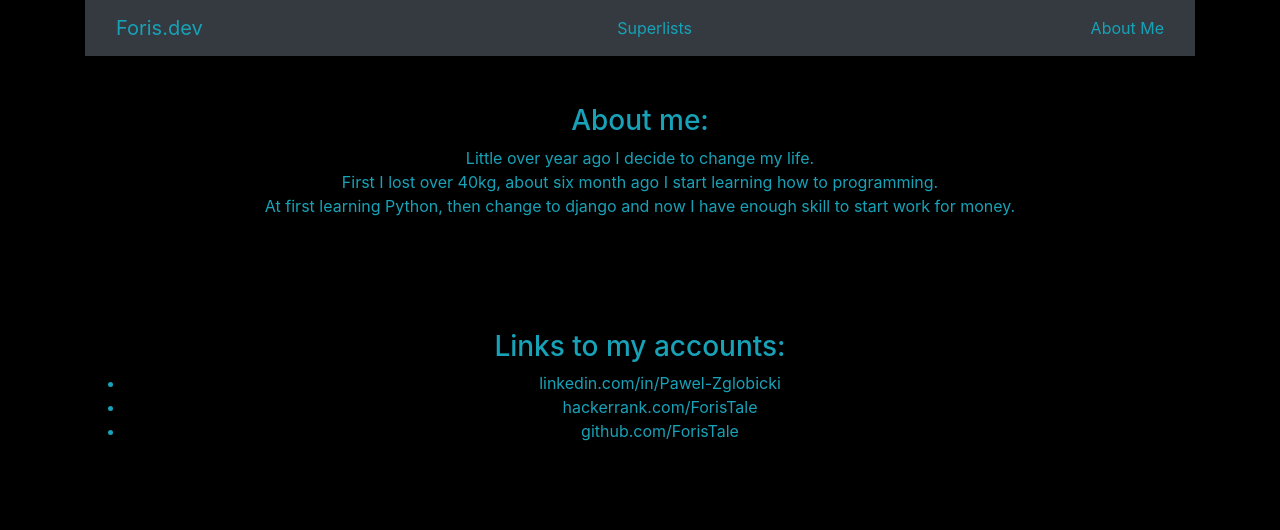
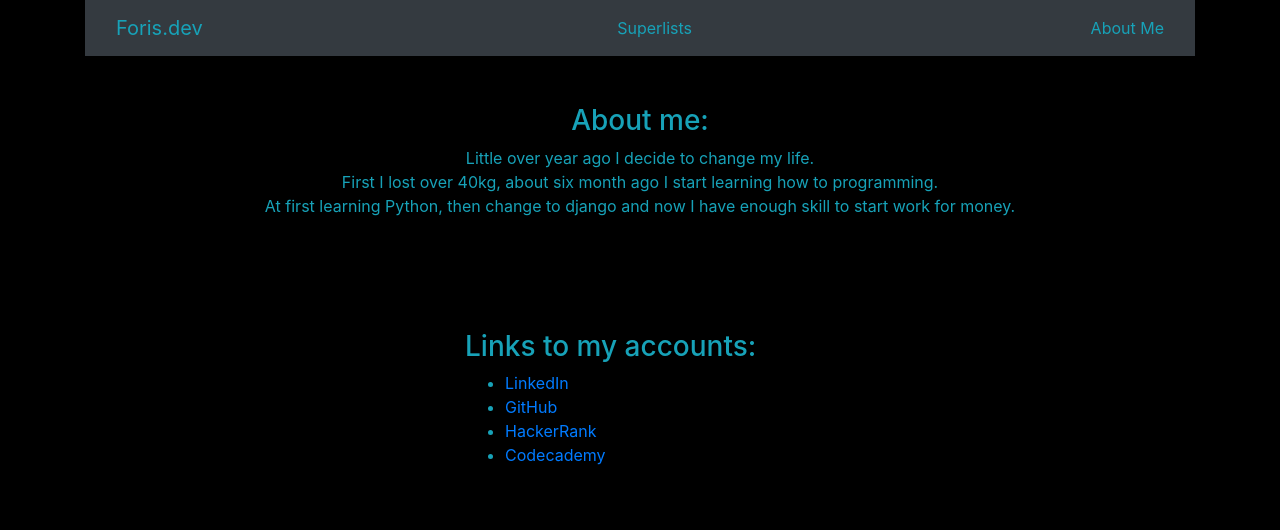
Before and after one commit to ForisTale/foris_dev, a Django app: page /about_me in a window 1280 px wide. Shown: the top 530 px of the page. Run offline with Django 3.2, Linux system fonts and the light colour scheme; some libraries are stand-ins or nearby versions.

Commit message:
security tweaks will work only in deployment, change looks in main page

```diff
--- a/functional_tests/main_page/test_main_page.py
+++ b/functional_tests/main_page/test_main_page.py
@@ -32,7 +32,7 @@ class BasicTest(FunctionalTest):
         # And sees links to his github, and other sites
         all_links = self.driver.find_elements_by_tag_name("li")
         all_links = [link.text for link in all_links]
-        my_link = "github.com/ForisTale"
+        my_link = "GitHub"
         self.assertIn(my_link, all_links)
 
         # Satisfied he click on main site link and is back to main site.
--- a/main_page/static/main_page/about_me.css
+++ b/main_page/static/main_page/about_me.css
@@ -1,3 +1,3 @@
-.row {
+#about_me {
     text-align: center;
 }
--- a/main_page/static/main_page/base.css
+++ b/main_page/static/main_page/base.css
@@ -1,3 +1,4 @@
-body{
+body {
     background-color: black;
+    color: #17a2b8;
 }
--- a/main_page/static/main_page/home.css
+++ /dev/null
@@ -1,3 +0,0 @@
-h2, p, a {
-    color: aqua;
-}
--- a/main_page/templates/main_page/about_me.html
+++ b/main_page/templates/main_page/about_me.html
@@ -14,13 +14,14 @@
     </div>
 </div>
 <div class="row">
-    <div class="col my-5">
+    <div class="col-4 mx-auto my-5 " id="links">
         <h3>Links to my accounts:</h3>
         <ul>
-            <li><a class="text-info" href="https://www.linkedin.com/in/Pawel-Zglobicki">
-                linkedin.com/in/Pawel-Zglobicki</a></li>
-            <li><a class="text-info" href="https://www.hackerrank.com/ForisTale">hackerrank.com/ForisTale</a></li>
-            <li><a class="text-info" href="https://github.com/ForisTale">github.com/ForisTale</a></li>
+            <li><a href="https://www.linkedin.com/in/Pawel-Zglobicki">LinkedIn</a></li>
+            <li><a href="https://github.com/ForisTale">GitHub</a></li>
+            <li><a href="https://www.hackerrank.com/ForisTale">HackerRank</a></li>
+            <li><a href="https://www.codecademy.com/profiles/paweZgobicki4385946125">
+                Codecademy</a></li>
         </ul>
     </div>
 </div>
```
Also changed, not shown: foris_dev/settings.py (+21 -20 lines), main_page/templates/main_page/home.html (+7 -7 lines).
